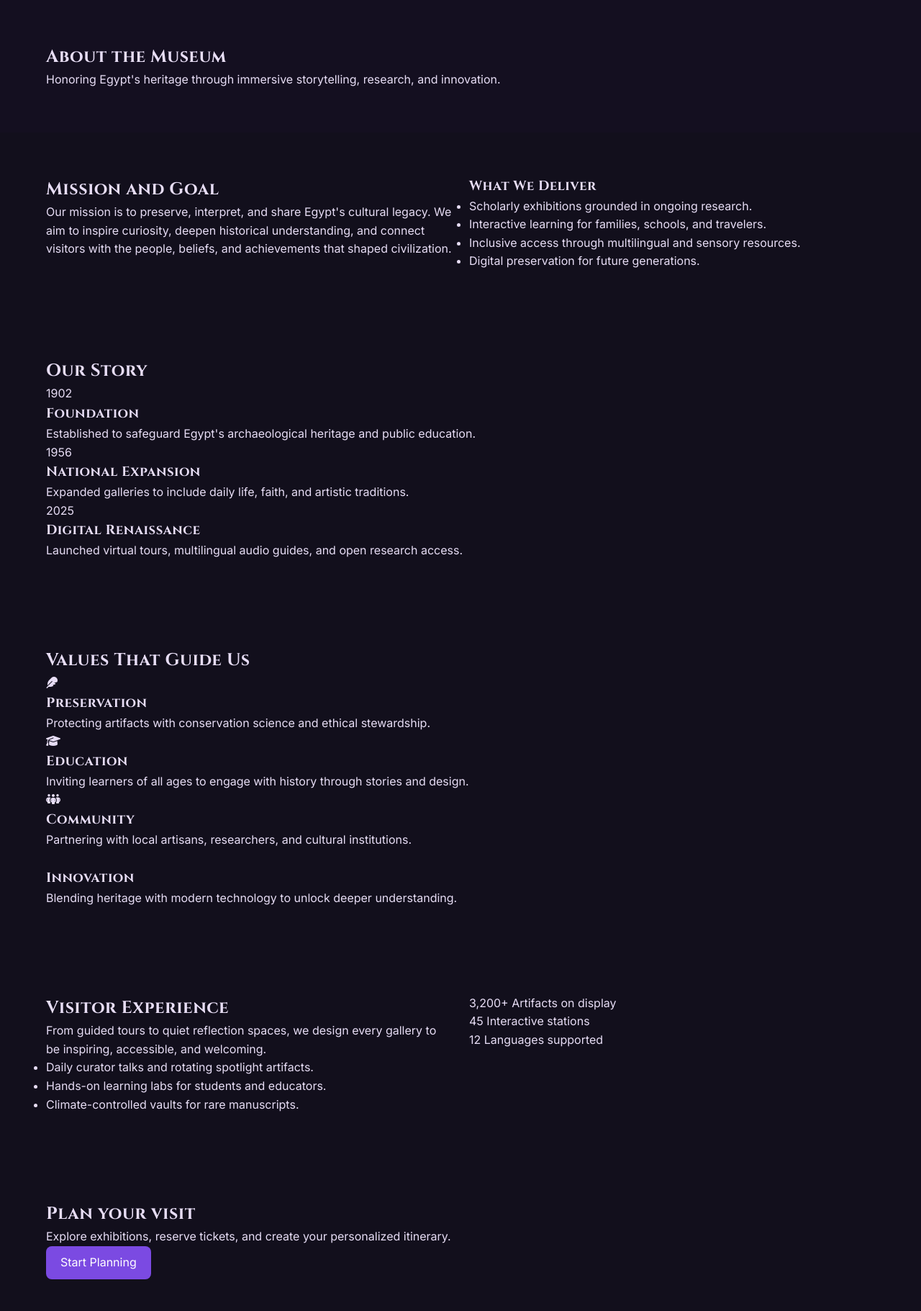
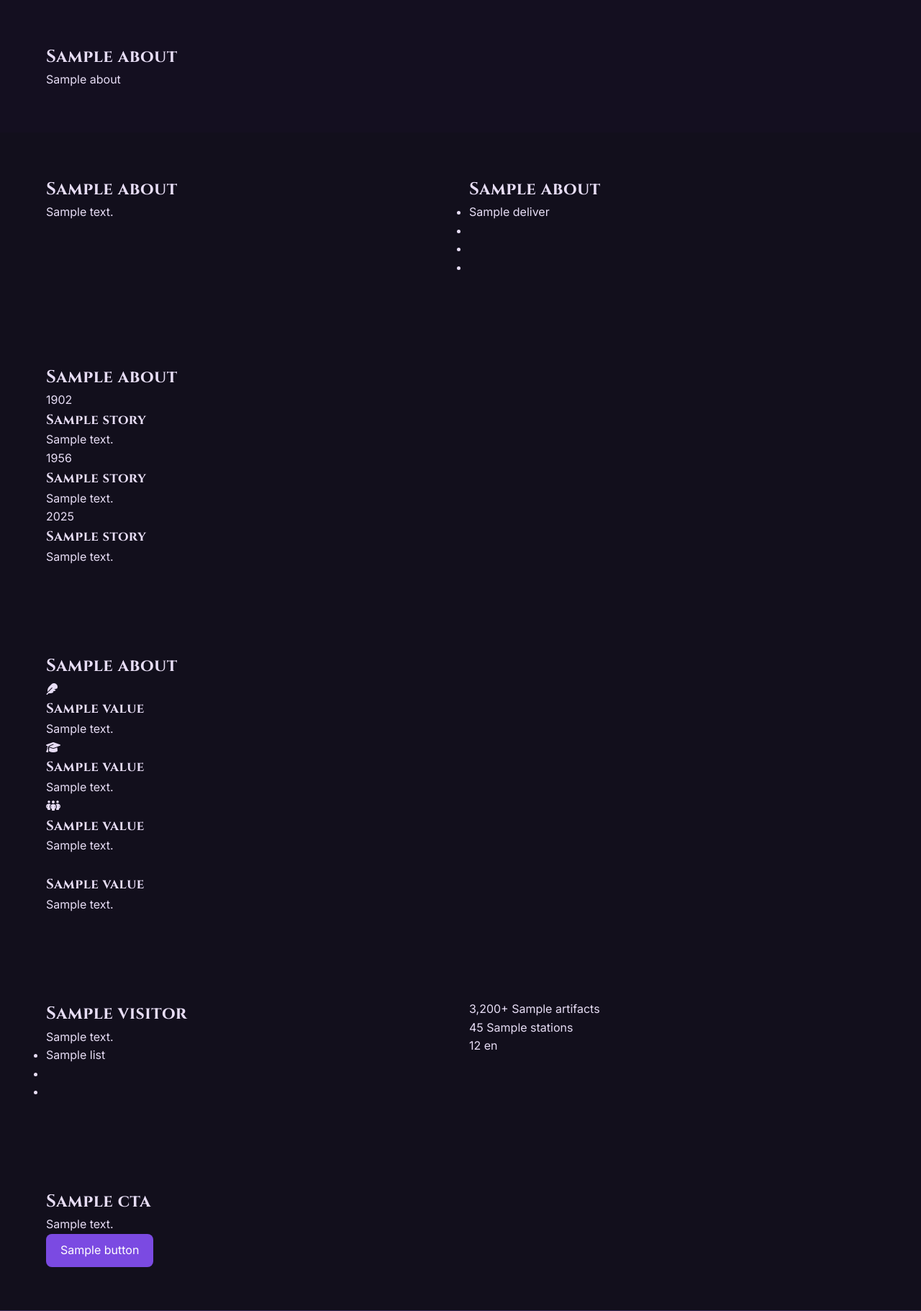
Before and after one commit to moecode-c/musuemwebsite, a Node project: template views/about/about.ejs in a window 1280 px wide. Shown: the part 179-2000 px from the top of the page at 72% size. Run offline with Node 20 templates, Linux system fonts and the light colour scheme; the template is opened without the code that fills it: most values are stand-ins (such as "Sample title", 1, 10 or a date in 2020); some libraries are stand-ins or nearby versions.

Commit message:
translated two pages plus dropdown menu

```diff
--- a/app.js
+++ b/app.js
@@ -9,7 +9,6 @@
 const methodOverride = require("method-override");
 const dotenv = require("dotenv");
 
-
 dotenv.config();
 
 require("./config/cloudinary");
@@ -18,6 +17,9 @@
 const { attachLocals } = require("./middleware/locals");
 const { notFoundHandler, errorHandler } = require("./middleware/error");
 
+const { makeT } = require("./utils/i18n");
+
+// routes
 const pageRoutes = require("./routes/pages");
 const authRoutes = require("./routes/auth");
 const exhibitRoutes = require("./routes/exhibits");
@@ -38,6 +40,7 @@
 app.set("view engine", "ejs");
 app.set("views", path.join(__dirname, "views"));
 
+// basic middleware
 app.use(helmet({ contentSecurityPolicy: false }));
 app.use(compression());
 app.use(morgan("dev"));
@@ -47,13 +50,16 @@
 app.use(methodOverride("_method"));
 app.use(express.static(path.join(__dirname, "public")));
 
+// session
 app.use(
   session({
     secret: process.env.SESSION_SECRET || "change_this_secret",
     resave: false,
     saveUninitialized: false,
     store: MongoStore.create({
-      mongoUrl: process.env.MONGODB_URI || "mongodb://127.0.0.1:27017/egyptian_museum",
+      mongoUrl:
+        process.env.MONGODB_URI ||
+        "mongodb://127.0.0.1:27017/egyptian_museum",
       ttl: 60 * 60 * 24 * 7
     }),
     cookie: {
@@ -64,9 +70,38 @@
   })
 );
 
+/**
+ * 🌍 LANGUAGE SWITCH
+ */
+app.get("/lang/:lang", (req, res) => {
+  const lang = req.params.lang === "ar" ? "ar" : "en";
 
+  res.cookie("lang", lang, {
+    maxAge: 1000 * 60 * 60 * 24 * 365,
+    httpOnly: true,
+    sameSite: "lax"
+  });
+
+  res.redirect("back");
+});
+
+/**
+ * 🌐 i18n MUST BE BEFORE attachLocals + routes
+ */
+app.use((req, res, next) => {
+  const language = req.cookies.lang || "en";
+
+  res.locals.language = language;
+  res.locals.dir = language === "ar" ? "rtl" : "ltr";
+  res.locals.t = makeT(language);
+
+  next();
+});
+
+// NOW attach other locals
 app.use(attachLocals);
 
+// routes
 app.use("/", pageRoutes);
 app.use("/auth", authRoutes);
 app.use("/api/exhibits", exhibitRoutes);
@@ -80,10 +115,11 @@
 app.use("/newsletter", newsletterRoutes);
 app.use("/admin", adminRoutes);
 
+// errors
 app.use(notFoundHandler);
 app.use(errorHandler);
 
 const PORT = process.env.PORT || 3000;
 app.listen(PORT, () => {
-  console.log(`Server running on http://localhost:${PORT}`);
+  console.log(`✅ Server running at http://localhost:${PORT}`);
 });
--- a/controllers/pageController.js
+++ b/controllers/pageController.js
@@ -73,7 +73,10 @@
   });
 });
 
-const about = (req, res) => res.render("about/about", { pageTitle: "About" });
+const about = (req, res) => {
+  console.log("t.about =", res.locals.t?.about);
+  res.render("about/about", { pageTitle: "About", t: res.locals.t });
+};
 const accessibility = (req, res) => res.render("about/accessibility", { pageTitle: "Accessibility" });
 const newsletter = (req, res) => res.render("about/newsletter", { pageTitle: "Newsletter" });
 
--- a/middleware/locals.js
+++ b/middleware/locals.js
@@ -31,7 +31,7 @@
 };
 
 const attachLocals = (req, res, next) => {
-  const language = req.session.language || "en";
+const language = req.cookies.lang || "en";
 
   res.locals.language = language;
 res.locals.t = getTranslations(language);
--- a/routes/pages.js
+++ b/routes/pages.js
@@ -30,10 +30,5 @@
 router.get("/login", (req, res) => res.redirect("/auth/login"));
 router.get("/register", (req, res) => res.redirect("/auth/register"));
 
-router.get("/lang/:lang", (req, res) => {
-  const lang = req.params.lang === "ar" ? "ar" : "en";
-  req.session.language = lang;
-  res.redirect("back");
-});
 
 module.exports = router;
--- a/views/about/about.ejs
+++ b/views/about/about.ejs
@@ -3,28 +3,24 @@
 
 <section class="page-hero">
   <div class="container">
-    <h1>About the Museum</h1>
-    <p>Honoring Egypt's heritage through immersive storytelling, research, and innovation.</p>
+    <h1><%= t.about.title %></h1>
+    <p><%= t.about.subtitle %></p>
   </div>
 </section>
 
 <section class="section" id="mission">
   <div class="container split">
     <div>
-      <h2>Mission and Goal</h2>
-      <p>
-        Our mission is to preserve, interpret, and share Egypt's cultural legacy. We aim to inspire
-        curiosity, deepen historical understanding, and connect visitors with the people, beliefs,
-        and achievements that shaped civilization.
-      </p>
+      <h2><%= t.about.missionTitle %></h2>
+      <p><%= t.about.missionText %></p>
     </div>
     <div class="info-card">
-      <h3>What We Deliver</h3>
-      <ul class="list">
-        <li>Scholarly exhibitions grounded in ongoing research.</li>
-        <li>Interactive learning for families, schools, and travelers.</li>
-        <li>Inclusive access through multilingual and sensory resources.</li>
-        <li>Digital preservation for future generations.</li>
+      <h2><%= t.about.deliverTitle %></h2>
+      <ul>
+        <li><%= t.about.deliver[0] %></li>
+        <li><%= t.about.deliver[1] %></li>
+        <li><%= t.about.deliver[2] %></li>
+        <li><%= t.about.deliver[3] %></li>
       </ul>
     </div>
   </div>
@@ -32,27 +28,30 @@
 
 <section class="section section-alt">
   <div class="container">
-    <h2>Our Story</h2>
+    <h2><%= t.about.storyTitle %></h2>
+
     <div class="timeline">
       <div class="timeline-item">
         <span class="timeline-year">1902</span>
         <div>
-          <h3>Foundation</h3>
-          <p>Established to safeguard Egypt's archaeological heritage and public education.</p>
+          <h3><%= t.about.story.foundationTitle %></h3>
+          <p><%= t.about.story.foundationText %></p>
         </div>
       </div>
+
       <div class="timeline-item">
         <span class="timeline-year">1956</span>
         <div>
-          <h3>National Expansion</h3>
-          <p>Expanded galleries to include daily life, faith, and artistic traditions.</p>
+          <h3><%= t.about.story.expansionTitle %></h3>
+          <p><%= t.about.story.expansionText %></p>
         </div>
       </div>
+
       <div class="timeline-item">
         <span class="timeline-year">2025</span>
         <div>
-          <h3>Digital Renaissance</h3>
-          <p>Launched virtual tours, multilingual audio guides, and open research access.</p>
+          <h3><%= t.about.story.digitalTitle %></h3>
+          <p><%= t.about.story.digitalText %></p>
         </div>
       </div>
     </div>
@@ -61,27 +60,31 @@
 
 <section class="section">
   <div class="container">
-    <h2>Values That Guide Us</h2>
+    <h2><%= t.about.valuesTitle %></h2>
+
     <div class="card-grid">
       <article class="info-card">
         <i class="fas fa-feather icon"></i>
-        <h3>Preservation</h3>
-        <p>Protecting artifacts with conservation science and ethical stewardship.</p>
+        <h3><%= t.about.values.preservationTitle %></h3>
+        <p><%= t.about.values.preservationText %></p>
       </article>
+
       <article class="info-card">
         <i class="fas fa-graduation-cap icon"></i>
-        <h3>Education</h3>
-        <p>Inviting learners of all ages to engage with history through stories and design.</p>
+        <h3><%= t.about.values.educationTitle %></h3>
+        <p><%= t.about.values.educationText %></p>
       </article>
+
       <article class="info-card">
         <i class="fas fa-people-group icon"></i>
-        <h3>Community</h3>
-        <p>Partnering with local artisans, researchers, and cultural institutions.</p>
+        <h3><%= t.about.values.communityTitle %></h3>
+        <p><%= t.about.values.communityText %></p>
       </article>
+
       <article class="info-card">
         <i class="fas fa-sparkles icon"></i>
-        <h3>Innovation</h3>
-        <p>Blending heritage with modern technology to unlock deeper understanding.</p>
+        <h3><%= t.about.values.innovationTitle %></h3>
+        <p><%= t.about.values.innovationText %></p>
       </article>
     </div>
   </div>
@@ -90,29 +93,26 @@
 <section class="section section-alt">
   <div class="container split">
     <div>
-      <h2>Visitor Experience</h2>
-      <p>
-        From guided tours to quiet reflection spaces, we design every gallery to be inspiring,
-        accessible, and welcoming.
-      </p>
+      <h2><%= t.about.visitor.title %></h2>
+      <p><%= t.about.visitor.text %></p>
       <ul class="list">
-        <li>Daily curator talks and rotating spotlight artifacts.</li>
-        <li>Hands-on learning labs for students and educators.</li>
-        <li>Climate-controlled vaults for rare manuscripts.</li>
+        <li><%= t.about.visitor.list[0] %></li>
+        <li><%= t.about.visitor.list[1] %></li>
+        <li><%= t.about.visitor.list[2] %></li>
       </ul>
     </div>
     <div class="stats">
       <div class="stat">
         <span class="stat-number">3,200+</span>
-        <span class="stat-label">Artifacts on display</span>
+        <span class="stat-label"><%= t.about.visitor.stats.artifacts %></span>
       </div>
       <div class="stat">
         <span class="stat-number">45</span>
-        <span class="stat-label">Interactive stations</span>
+        <span class="stat-label"><%= t.about.visitor.stats.stations %></span>
       </div>
       <div class="stat">
         <span class="stat-number">12</span>
-        <span class="stat-label">Languages supported</span>
+        <span class="stat-label"><%= t.about.visitor.stats.languages %></span>
       </div>
     </div>
   </div>
@@ -120,9 +120,9 @@
 
 <section class="section">
   <div class="container cta">
-    <h2>Plan your visit</h2>
-    <p>Explore exhibitions, reserve tickets, and create your personalized itinerary.</p>
-    <a class="btn" href="/plan-trip">Start Planning</a>
+    <h2><%= t.about.cta.title %></h2>
+    <p><%= t.about.cta.text %></p>
+    <a class="btn" href="/plan-trip"><%= t.about.cta.button %></a>
   </div>
 </section>
 
--- a/views/partials/header.ejs
+++ b/views/partials/header.ejs
@@ -1,20 +1,26 @@
 <!DOCTYPE html>
-<html lang="<%= language %>" dir="<%= dir %>">
+<html lang="<%= language || 'en' %>" dir="<%= dir || 'ltr' %>">
   <head>
     <meta charset="UTF-8" />
     <meta name="viewport" content="width=device-width, initial-scale=1.0" />
     <title><%= pageTitle %> | <%= t.siteTitle %></title>
+
     <link rel="stylesheet" href="/css/base.css" />
     <% if (pageCss) { %>
-    <link rel="stylesheet" href="/css/<%= pageCss %>.css" />
+      <link rel="stylesheet" href="/css/<%= pageCss %>.css" />
     <% } %>
+
     <link rel="preconnect" href="https://fonts.googleapis.com" />
     <link rel="preconnect" href="https://fonts.gstatic.com" crossorigin />
     <link
       href="https://fonts.googleapis.com/css2?family=Cinzel+Decorative:wght@400;700&family=Cinzel:wght@500;700&family=Inter:wght@300;400;500;600;700&display=swap"
       rel="stylesheet"
     />
-    <link rel="stylesheet" href="https://cdnjs.cloudflare.com/ajax/libs/font-awesome/6.5.0/css/all.min.css" />
+    <link
+      rel="stylesheet"
+      href="https://cdnjs.cloudflare.com/ajax/libs/font-awesome/6.5.0/css/all.min.css"
+    />
     <script type="module" src="https://unpkg.com/@google/model-viewer/dist/model-viewer.min.js"></script>
   </head>
+
   <body class="<%= pageCss ? 'page-' + pageCss : '' %>">
--- a/views/partials/navbar.ejs
+++ b/views/partials/navbar.ejs
@@ -3,78 +3,149 @@
     <div class="nav-top">
       <div class="container nav-top-inner">
         <div class="nav-title"><%= t.siteTitle %></div>
+
         <div class="nav-top-actions">
-          <button class="nav-toggle" id="nav-toggle" type="button" aria-expanded="false" aria-controls="nav-links" aria-label="Open menu">
+          <button
+            class="nav-toggle"
+            id="nav-toggle"
+            type="button"
+            aria-expanded="false"
+            aria-controls="nav-links"
+            aria-label="Open menu"
+          >
             <i class="nav-icon fas fa-bars"></i>
-            <span class="nav-toggle-text">Menu</span>
+            <span class="nav-toggle-text"><%= t.nav.menu %></span>
           </button>
+
           <div class="nav-top-links">
             <%- authSectionHtml %>
+
             <div class="lang-switch">
               <a href="/lang/en" class="nav-link">EN</a>
               <span>|</span>
               <a href="/lang/ar" class="nav-link">AR</a>
             </div>
-            <button class="nav-link theme-toggle" id="theme-toggle" type="button"><i class="nav-icon fas fa-moon"></i>Theme</button>
+
+            <button class="nav-link theme-toggle" id="theme-toggle" type="button">
+              <i class="nav-icon fas fa-moon"></i>
+              <%= t.nav.theme %>
+            </button>
           </div>
         </div>
       </div>
     </div>
+
     <div class="nav-bottom">
       <div class="container nav-bottom-inner">
         <nav class="nav-links" id="nav-links">
-          <a href="/" class="nav-link"><i class="nav-icon fas fa-home"></i><%= t.nav.home %></a>
+          <a href="/" class="nav-link">
+            <i class="nav-icon fas fa-home"></i><%= t.nav.home %>
+          </a>
 
           <div class="nav-item">
-          <button class="nav-link nav-trigger" type="button"><i class="nav-icon fas fa-info-circle"></i><%= t.nav.about %></button>
+            <button class="nav-link nav-trigger" type="button">
+              <i class="nav-icon fas fa-info-circle"></i><%= t.nav.about %>
+            </button>
+
             <div class="dropdown">
-            <a href="/about" class="dropdown-link"><i class="dropdown-icon fas fa-circle-info"></i>About Us</a>
-            <a href="/about#mission" class="dropdown-link"><i class="dropdown-icon fas fa-bullseye"></i>Mission and Goal</a>
-            <a href="/accessibility" class="dropdown-link"><i class="dropdown-icon fas fa-universal-access"></i>Accessibility</a>
-            <a href="/newsletter" class="dropdown-link"><i class="dropdown-icon fas fa-newspaper"></i>Newsletter</a>
-            <a href="/location" class="dropdown-link"><i class="dropdown-icon fas fa-map-marker-alt"></i>Map</a>
-            <a href="/testimonials" class="dropdown-link"><i class="dropdown-icon fas fa-comments"></i>Testimonials</a>
+              <a href="/about" class="dropdown-link">
+                <i class="dropdown-icon fas fa-circle-info"></i><%= t.nav.aboutMenu.aboutUs %>
+              </a>
+              <a href="/about#mission" class="dropdown-link">
+                <i class="dropdown-icon fas fa-bullseye"></i><%= t.nav.aboutMenu.mission %>
+              </a>
+              <a href="/accessibility" class="dropdown-link">
+                <i class="dropdown-icon fas fa-universal-access"></i><%= t.nav.aboutMenu.accessibility %>
+              </a>
+              <a href="/newsletter" class="dropdown-link">
+                <i class="dropdown-icon fas fa-newspaper"></i><%= t.nav.aboutMenu.newsletter %>
+              </a>
+              <a href="/location" class="dropdown-link">
+                <i class="dropdown-icon fas fa-map-marker-alt"></i><%= t.nav.aboutMenu.map %>
+              </a>
+              <a href="/testimonials" class="dropdown-link">
+                <i class="dropdown-icon fas fa-comments"></i><%= t.nav.aboutMenu.testimonials %>
+              </a>
             </div>
           </div>
 
           <div class="nav-item">
-          <button class="nav-link nav-trigger" type="button"><i class="nav-icon fas fa-palette"></i><%= t.nav.exhibits %></button>
+            <button class="nav-link nav-trigger" type="button">
+              <i class="nav-icon fas fa-palette"></i><%= t.nav.exhibits %>
+            </button>
+
             <div class="dropdown">
-            <a href="/exhibits/pharaoh" class="dropdown-link"><i class="dropdown-icon fas fa-crown"></i>Pharaoh's Collection</a>
-            <a href="/exhibits/islamic" class="dropdown-link"><i class="dropdown-icon fas fa-mosque"></i>Islamic Collection</a>
-            <a href="/exhibits/christian" class="dropdown-link"><i class="dropdown-icon fas fa-church"></i>Christian Collection</a>
+              <a href="/exhibits/pharaoh" class="dropdown-link">
+                <i class="dropdown-icon fas fa-crown"></i><%= t.nav.exhibitsMenu.pharaoh %>
+              </a>
+              <a href="/exhibits/islamic" class="dropdown-link">
+                <i class="dropdown-icon fas fa-mosque"></i><%= t.nav.exhibitsMenu.islamic %>
+              </a>
+              <a href="/exhibits/christian" class="dropdown-link">
+                <i class="dropdown-icon fas fa-church"></i><%= t.nav.exhibitsMenu.christian %>
+              </a>
             </div>
           </div>
 
           <div class="nav-item">
-          <button class="nav-link nav-trigger" type="button"><i class="nav-icon fas fa-vr-cardboard"></i><%= t.nav.virtualTour %></button>
+            <button class="nav-link nav-trigger" type="button">
+              <i class="nav-icon fas fa-vr-cardboard"></i><%= t.nav.virtualTour %>
+            </button>
+
             <div class="dropdown">
-            <a href="/virtual-tour/pharaoh" class="dropdown-link"><i class="dropdown-icon fas fa-crown"></i>Pharaohs Tour</a>
-            <a href="/virtual-tour/islamic" class="dropdown-link"><i class="dropdown-icon fas fa-star-and-crescent"></i>Islamic Tour</a>
-            <a href="/virtual-tour/christian" class="dropdown-link"><i class="dropdown-icon fas fa-book-bible"></i>Christian Tour</a>
+              <a href="/virtual-tour/pharaoh" class="dropdown-link">
+                <i class="dropdown-icon fas fa-crown"></i><%= t.nav.virtualTourMenu.pharaoh %>
+              </a>
+              <a href="/virtual-tour/islamic" class="dropdown-link">
+                <i class="dropdown-icon fas fa-star-and-crescent"></i><%= t.nav.virtualTourMenu.islamic %>
+              </a>
+              <a href="/virtual-tour/christian" class="dropdown-link">
+                <i class="dropdown-icon fas fa-book-bible"></i><%= t.nav.virtualTourMenu.christian %>
+              </a>
             </div>
           </div>
 
           <div class="nav-item">
-          <button class="nav-link nav-trigger" type="button"><i class="nav-icon fas fa-gamepad"></i><%= t.nav.games %></button>
+            <button class="nav-link nav-trigger" type="button">
+              <i class="nav-icon fas fa-gamepad"></i><%= t.nav.games %>
+            </button>
+
             <div class="dropdown">
-            <a href="/games/quiz" class="dropdown-link"><i class="dropdown-icon fas fa-circle-question"></i>Quiz Game</a>
-            <a href="/games/explorer" class="dropdown-link"><i class="dropdown-icon fas fa-compass"></i>Explorer Game</a>
-            <a href="/games/pyramid" class="dropdown-link"><i class="dropdown-icon fas fa-mountain"></i>Pyramid Builder</a>
+              <a href="/games/quiz" class="dropdown-link">
+                <i class="dropdown-icon fas fa-circle-question"></i><%= t.nav.gamesMenu.quiz %>
+              </a>
+              <a href="/games/explorer" class="dropdown-link">
+                <i class="dropdown-icon fas fa-compass"></i><%= t.nav.gamesMenu.explorer %>
+              </a>
+              <a href="/games/pyramid" class="dropdown-link">
+                <i class="dropdown-icon fas fa-mountain"></i><%= t.nav.gamesMenu.pyramid %>
+              </a>
             </div>
           </div>
 
           <div class="nav-item">
-          <button class="nav-link nav-trigger" type="button"><i class="nav-icon fas fa-shopping-bag"></i><%= t.nav.shop %></button>
+            <button class="nav-link nav-trigger" type="button">
+              <i class="nav-icon fas fa-shopping-bag"></i><%= t.nav.shop %>
+            </button>
+
             <div class="dropdown">
-            <a href="/shop?type=books" class="dropdown-link"><i class="dropdown-icon fas fa-book"></i>Books & Materials</a>
-            <a href="/shop?type=souvenirs" class="dropdown-link"><i class="dropdown-icon fas fa-gift"></i>Souvenirs</a>
-            <a href="/cart" class="dropdown-link"><i class="dropdown-icon fas fa-cart-shopping"></i>Cart</a>
+              <a href="/shop?type=books" class="dropdown-link">
+                <i class="dropdown-icon fas fa-book"></i><%= t.nav.shopMenu.books %>
+              </a>
+              <a href="/shop?type=souvenirs" class="dropdown-link">
+                <i class="dropdown-icon fas fa-gift"></i><%= t.nav.shopMenu.souvenirs %>
+              </a>
+              <a href="/cart" class="dropdown-link">
+                <i class="dropdown-icon fas fa-cart-shopping"></i><%= t.nav.shopMenu.cart %>
+              </a>
             </div>
           </div>
 
-          <a href="/plan-trip" class="nav-link"><i class="nav-icon fas fa-calendar-alt"></i><%= t.nav.planTrip %></a>
+          <a href="/plan-trip" class="nav-link">
+            <i class="nav-icon fas fa-calendar-alt"></i><%= t.nav.planTrip %>
+          </a>
         </nav>
+
         <div class="nav-backdrop" id="nav-backdrop" aria-hidden="true"></div>
       </div>
     </div>
```
Also changed, not shown: utils/i18n.js (+279 -22 lines). Lines whose indentation alone changed are shown as unchanged.
